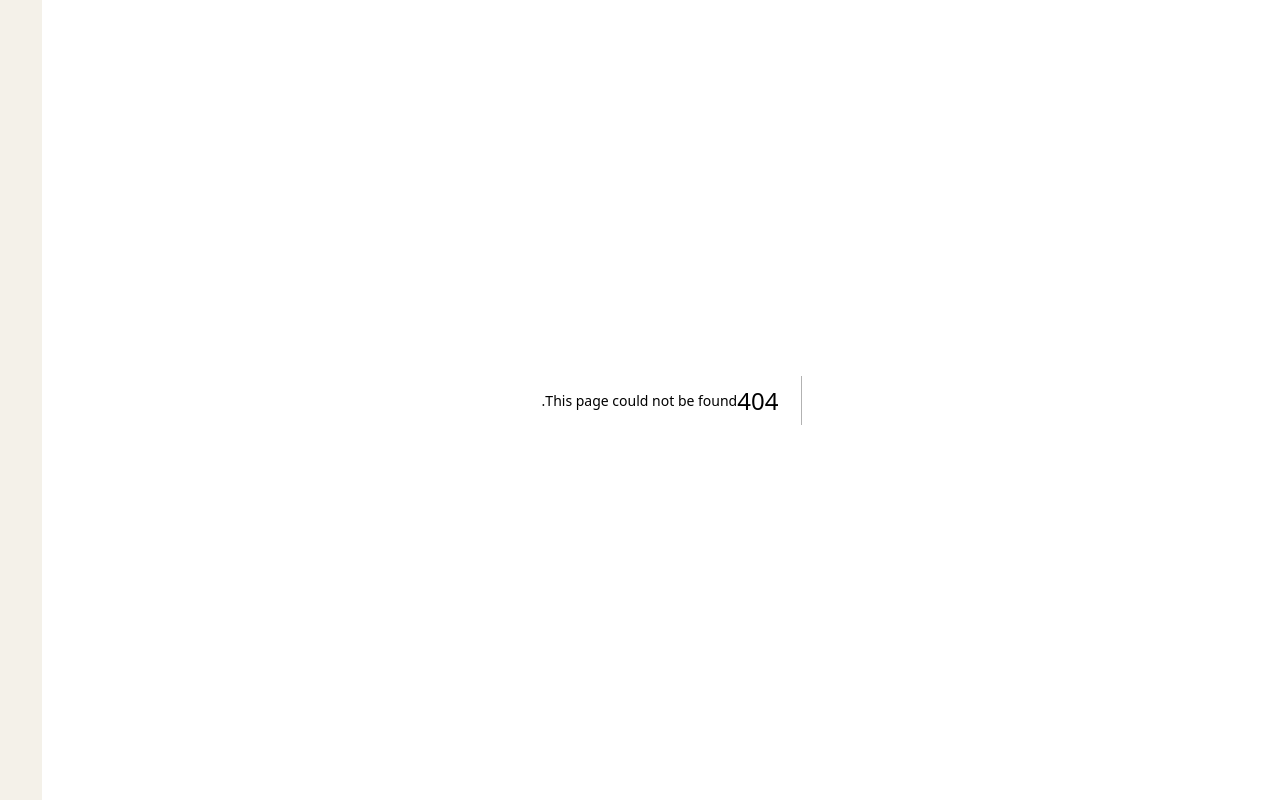
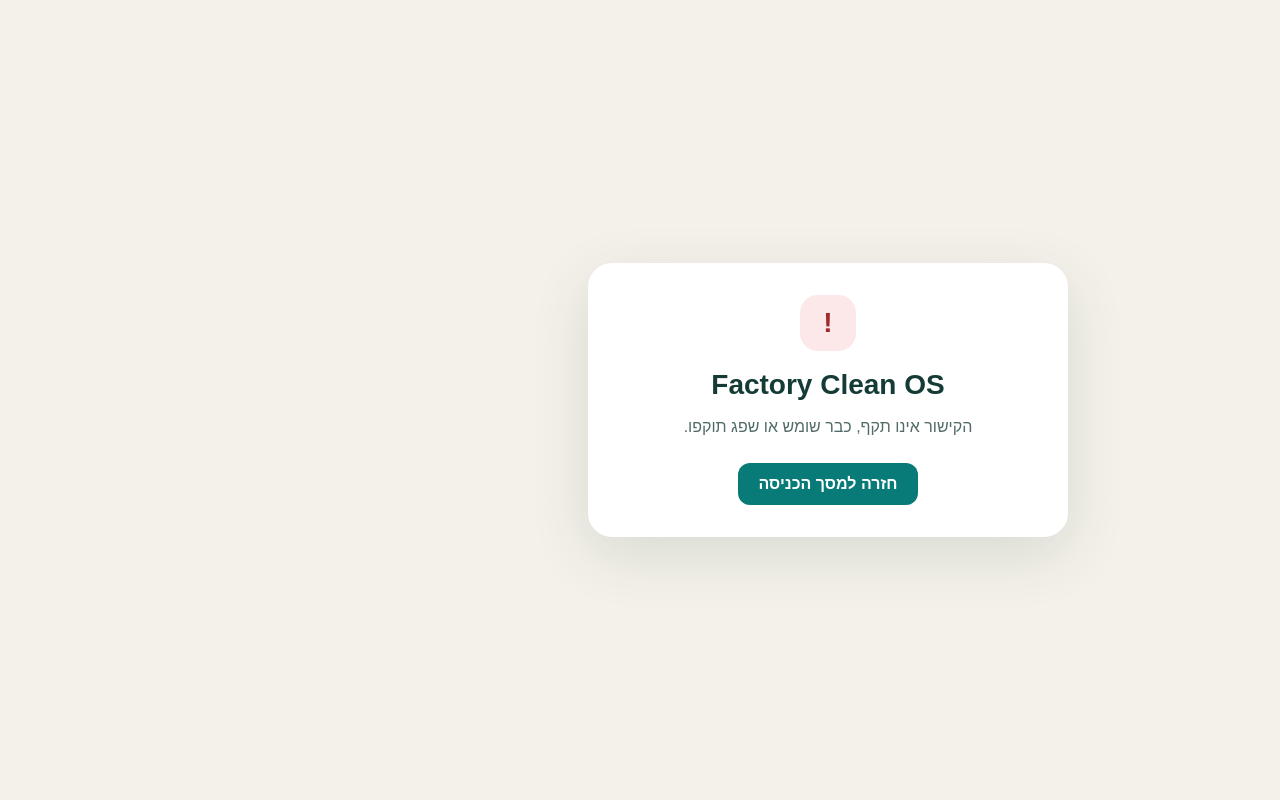
Before and after one commit to s5mmbz67kf-stack/factory-clean-os, a Next.js app: page /auth/callback in a window 1280 px wide. Before the commit this address had no page. Built offline with nearby package versions, Linux system fonts and the light colour scheme; no server answers.

Commit message:
Add files via upload

```diff
--- /dev/null
+++ b/app/auth/callback/page.tsx
@@ -0,0 +1,143 @@
+"use client";
+
+import { useEffect, useMemo, useState } from "react";
+import { createBrowserSupabase } from "@/lib/supabase";
+
+export default function AuthCallbackPage() {
+  const supabase = useMemo(() => createBrowserSupabase(), []);
+  const [message, setMessage] = useState("מאמת את הכניסה…");
+  const [failed, setFailed] = useState(false);
+
+  useEffect(() => {
+    let active = true;
+
+    async function completeSignIn() {
+      try {
+        const url = new URL(window.location.href);
+        const hash = new URLSearchParams(url.hash.replace(/^#/, ""));
+        const query = url.searchParams;
+
+        const errorDescription =
+          hash.get("error_description") ||
+          query.get("error_description") ||
+          hash.get("error") ||
+          query.get("error");
+
+        if (errorDescription) {
+          throw new Error(errorDescription);
+        }
+
+        const code = query.get("code");
+        const tokenHash = query.get("token_hash");
+        const type = query.get("type") || "magiclink";
+        const accessToken = hash.get("access_token");
+        const refreshToken = hash.get("refresh_token");
+
+        if (code) {
+          const { error } = await supabase.auth.exchangeCodeForSession(code);
+          if (error) throw error;
+        } else if (tokenHash) {
+          const { error } = await supabase.auth.verifyOtp({
+            token_hash: tokenHash,
+            type: type as "magiclink" | "recovery" | "email",
+          });
+          if (error) throw error;
+        } else if (accessToken && refreshToken) {
+          const { error } = await supabase.auth.setSession({
+            access_token: accessToken,
+            refresh_token: refreshToken,
+          });
+          if (error) throw error;
+        } else {
+          const { data } = await supabase.auth.getSession();
+          if (!data.session) {
+            throw new Error("לא נמצא אסימון התחברות בקישור.");
+          }
+        }
+
+        const { data, error } = await supabase.auth.getSession();
+        if (error) throw error;
+        if (!data.session) throw new Error("ההתחברות לא נשמרה.");
+
+        if (!active) return;
+        setMessage("הכניסה הצליחה. מעביר למערכת…");
+        window.history.replaceState({}, "", "/auth/callback");
+        window.location.replace("/");
+      } catch (error) {
+        console.error("Auth callback failed", error);
+        if (!active) return;
+        setFailed(true);
+        setMessage("הקישור אינו תקף, כבר שומש או שפג תוקפו.");
+      }
+    }
+
+    void completeSignIn();
+
+    return () => {
+      active = false;
+    };
+  }, [supabase]);
+
+  return (
+    <main
+      dir="rtl"
+      style={{
+        minHeight: "100vh",
+        display: "grid",
+        placeItems: "center",
+        background: "#f4f1e9",
+        fontFamily: "Arial, sans-serif",
+        padding: 24,
+      }}
+    >
+      <section
+        style={{
+          width: "min(480px, 100%)",
+          background: "#fff",
+          borderRadius: 24,
+          padding: 32,
+          boxShadow: "0 18px 60px rgba(18, 59, 55, 0.12)",
+          textAlign: "center",
+        }}
+      >
+        <div
+          style={{
+            width: 56,
+            height: 56,
+            borderRadius: 18,
+            display: "grid",
+            placeItems: "center",
+            margin: "0 auto 18px",
+            background: failed ? "#fce8e8" : "#e8f5f3",
+            color: failed ? "#a12b2b" : "#0b6b68",
+            fontSize: 28,
+            fontWeight: 800,
+          }}
+        >
+          {failed ? "!" : "F"}
+        </div>
+        <h1 style={{ margin: "0 0 12px", color: "#153b37", fontSize: 28 }}>
+          Factory Clean OS
+        </h1>
+        <p style={{ margin: 0, color: "#526b68", lineHeight: 1.7 }}>{message}</p>
+        {failed ? (
+          <a
+            href="/"
+            style={{
+              display: "inline-block",
+              marginTop: 22,
+              padding: "12px 20px",
+              borderRadius: 12,
+              background: "#087b78",
+              color: "#fff",
+              textDecoration: "none",
+              fontWeight: 700,
+            }}
+          >
+            חזרה למסך הכניסה
+          </a>
+        ) : null}
+      </section>
+    </main>
+  );
+}
```
